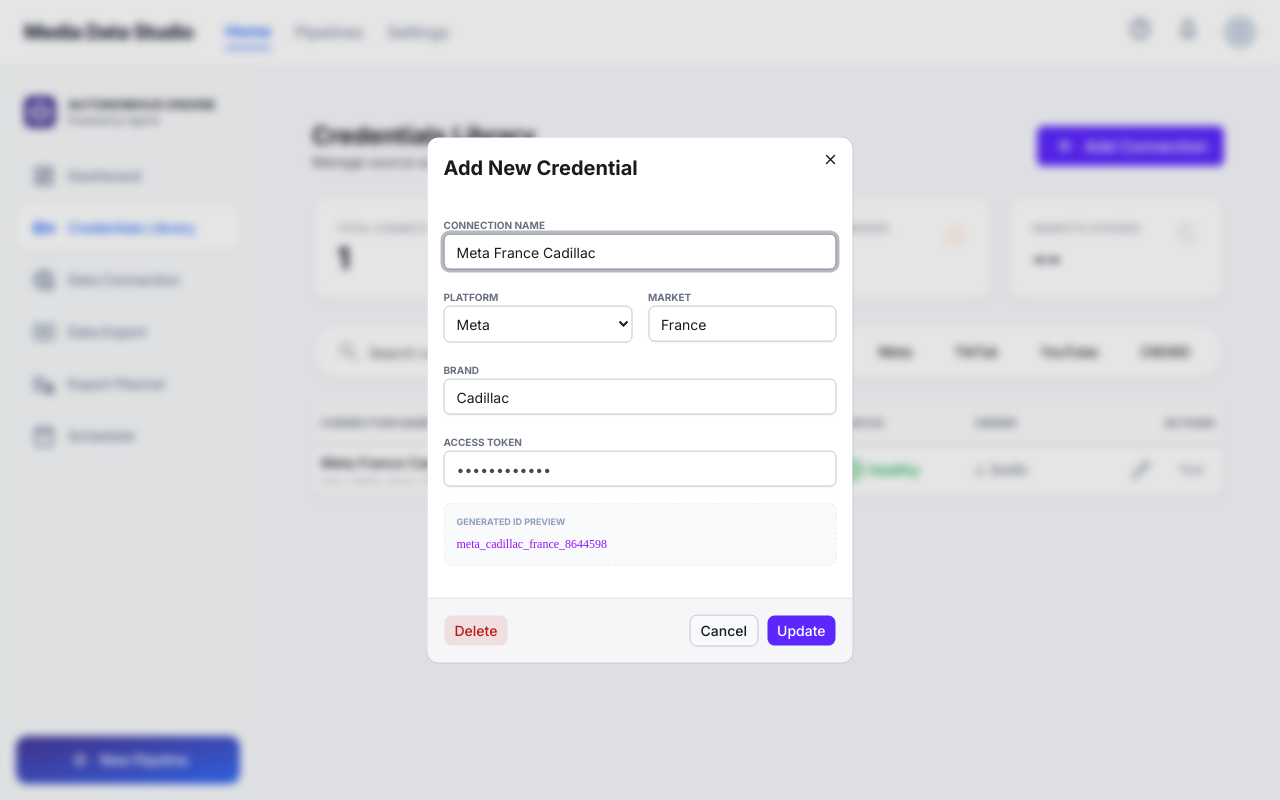
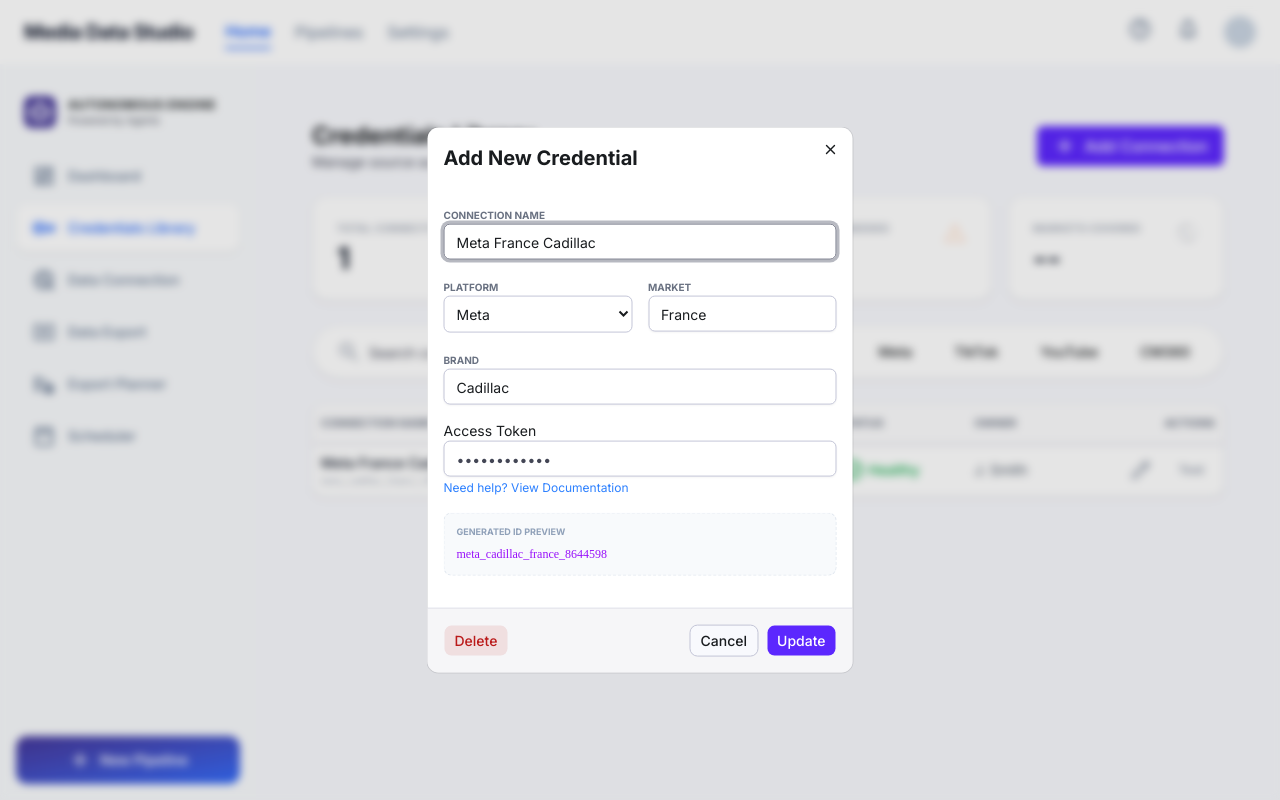
Before and after one commit to MightyHive/ingestion-agent, a Next.js app in the folder frontend/: page /credentials-library in a window 1280 px wide. Both pictures are taken after a click on the button "edit". Built offline with nearby package versions, Linux system fonts and the light colour scheme.

Commit message:
Added a 'need help?' button to show the user how to generate the access token in the platform, given the platform

```diff
--- a/frontend/src/app/credentials-library/page.tsx
+++ b/frontend/src/app/credentials-library/page.tsx
@@ -9,6 +9,7 @@
 import { generateCredentialId } from "@/lib/generateCredentialId"
 import {cn} from "@/lib/utils"
 import { useCredentialStore } from "@/lib/stores/credentialStore"
+import { HelpCircleIcon, Link } from "lucide-react"
 
 export default function CredentialsPage() {
   const [isModalOpen, setIsModalOpen] = useState(false)
@@ -24,6 +25,15 @@
     brand: "",
     token: ""
   })
+
+  const TOKEN_DOC_URLS = {
+    META: "https://developers.facebook.com/documentation/facebook-login/guides/access-tokens",
+    TIKTOK: "https://developers.tiktok.com/doc/login-kit-manage-user-access-tokens/",
+    YOUTUBE: "https://developers.google.com/youtube/registering_an_application",
+    CM360: "https://developers.google.com/doubleclick-advertisers/getting_started",
+    DV360: "https://developers.google.com/display-video/api/guides/quickstart/generate-credentials",
+    GOOGLE_ADS: "https://developers.google.com/google-ads/api/docs/get-started/make-first-call"
+  }
 
 // Función para abrir modal en modo "Crear"
 const openCreateModal = () => {
@@ -147,14 +157,16 @@
                   onChange={(e) => setFormData({...formData, brand: e.target.value})}
                 />
               </div>
-              <div className="space-y-2">
-                <label className="text-[10px] font-bold text-gray-500 uppercase">Access Token</label>
+              <div className="flex flex-col">
+                <label>Access Token</label>
                 <Input
                   type="password"
                   placeholder="••••••••••••"
                   value={formData.token}
                   onChange={(e) => setFormData({...formData, token: e.target.value})}
                 />
+                <span> <a href={TOKEN_DOC_URLS[formData.platform as keyof typeof TOKEN_DOC_URLS]} target="_blank" className="text-[12px] text-blue-500 hover:underline">
+                   Need help? View Documentation</a></span>
               </div>
 
               {/* Preview del ID que se va a generar */}
```
